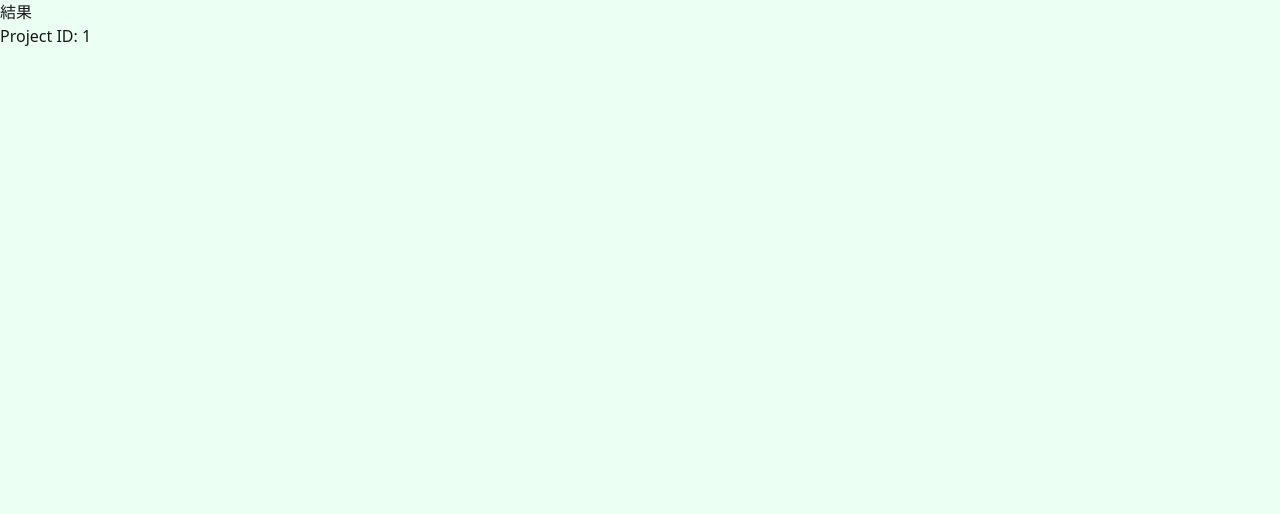
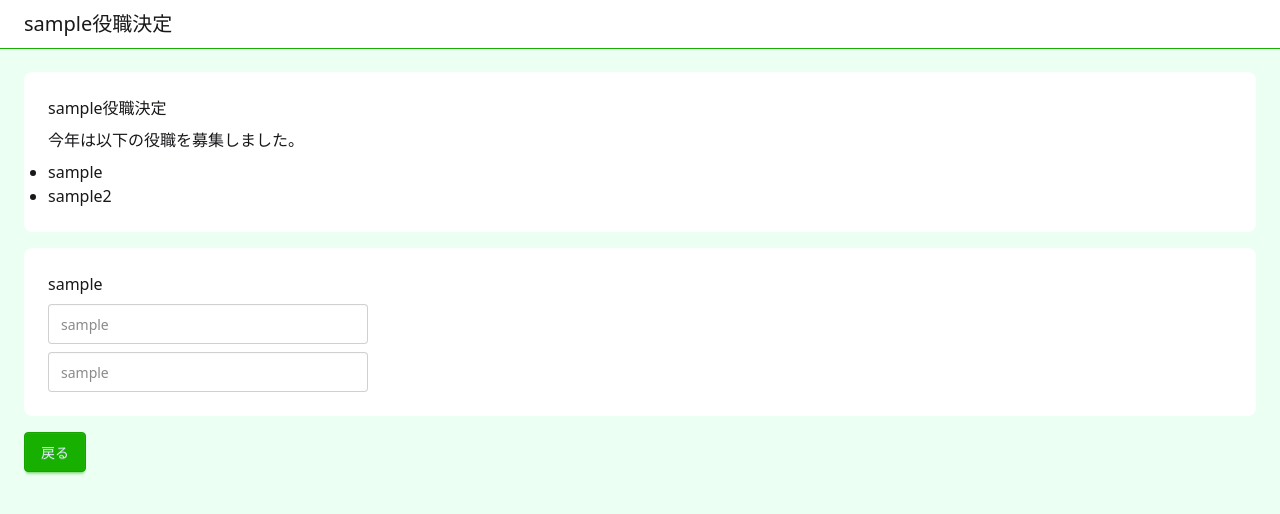
Before and after one commit to ut-code/how-match, a SvelteKit app in the folder web/: page /1/result in a window 1280 px wide. Shown: the top 514 px of the page. Built offline with nearby package versions, Linux system fonts and the light colour scheme.

Commit message:
結果表示ページの大枠を策定

```diff
--- a/web/src/routes/[projectId]/result/+page.svelte
+++ b/web/src/routes/[projectId]/result/+page.svelte
@@ -1,9 +1,35 @@
 <script lang="ts">
   import type { PageProps } from "./$types.ts";
   let { data }: PageProps = $props();
+  import Header from "~/components/header.svelte";
 </script>
 
+<style>
+  .example2 {
+    list-style: disc;
+  }
+</style>
+
 <div>
-  <h1>結果</h1>
-  <p>Project ID: {data.projectId}</p>
+  <Header title="sample役職決定" />
+  <div class="mt-12 h-full bg-base-100 p-6 flex flex-col gap-4">
+    <div class="rounded-lg bg-white p-6 flex flex-col gap-2">
+      <p>sample役職決定</p>
+      <h1>今年は以下の役職を募集しました。</h1>
+      <ul class="example2">
+        <li>sample</li>
+        <li>sample2</li>
+      </ul>
+    </div>
+    <div class="rounded-lg bg-white p-6 flex flex-col gap-2">
+      <p>sample</p>
+      <input type="text" class="input bg-white" placeholder="sample" />
+      <input type="text" class="input bg-white" placeholder="sample" />
+    </div>
+    <div class="flex justify-start">
+      <button type="button" class="btn btn-primary">
+        戻る
+      </button>
+    </div>
+  </div>
 </div>
```
